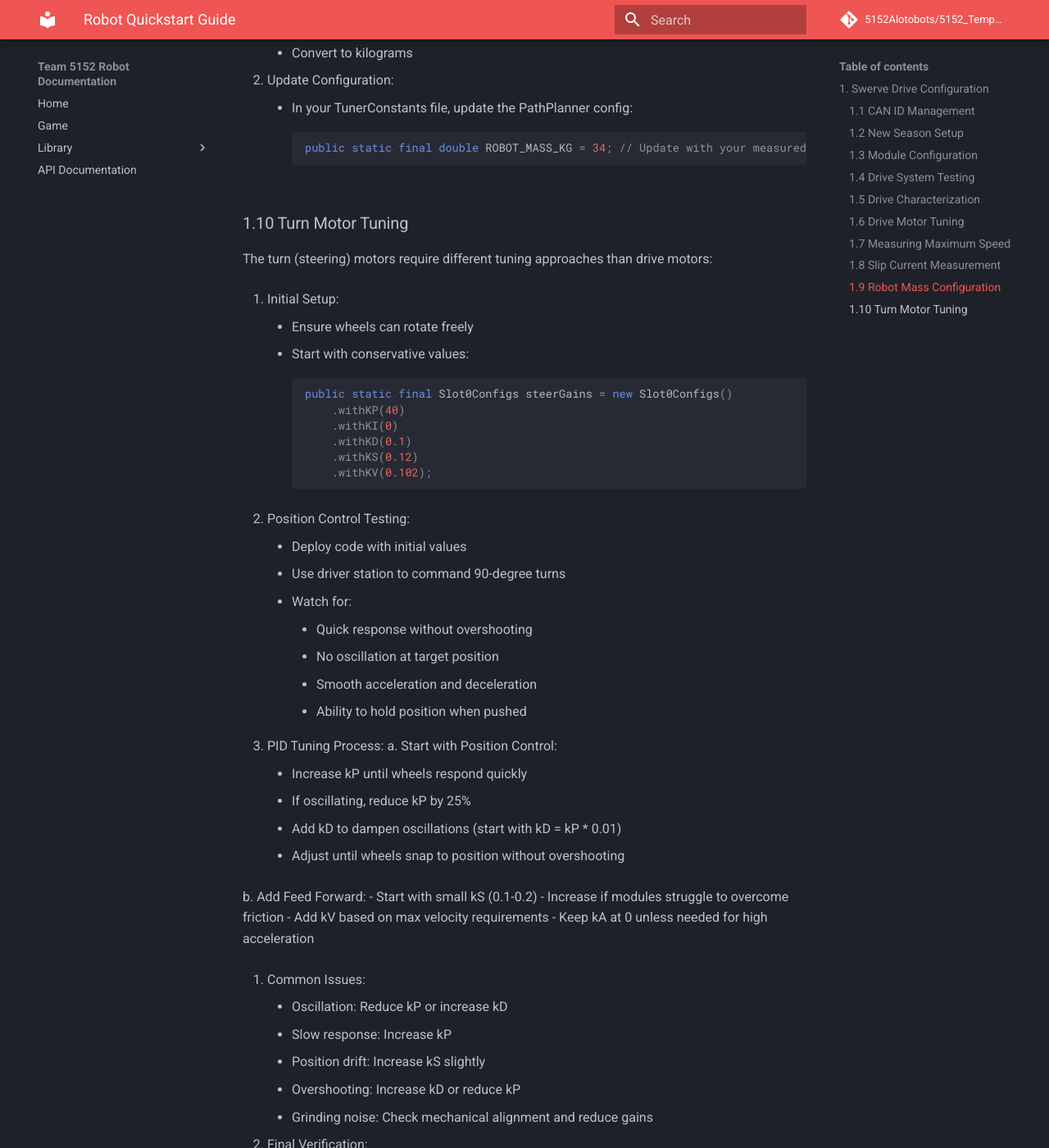
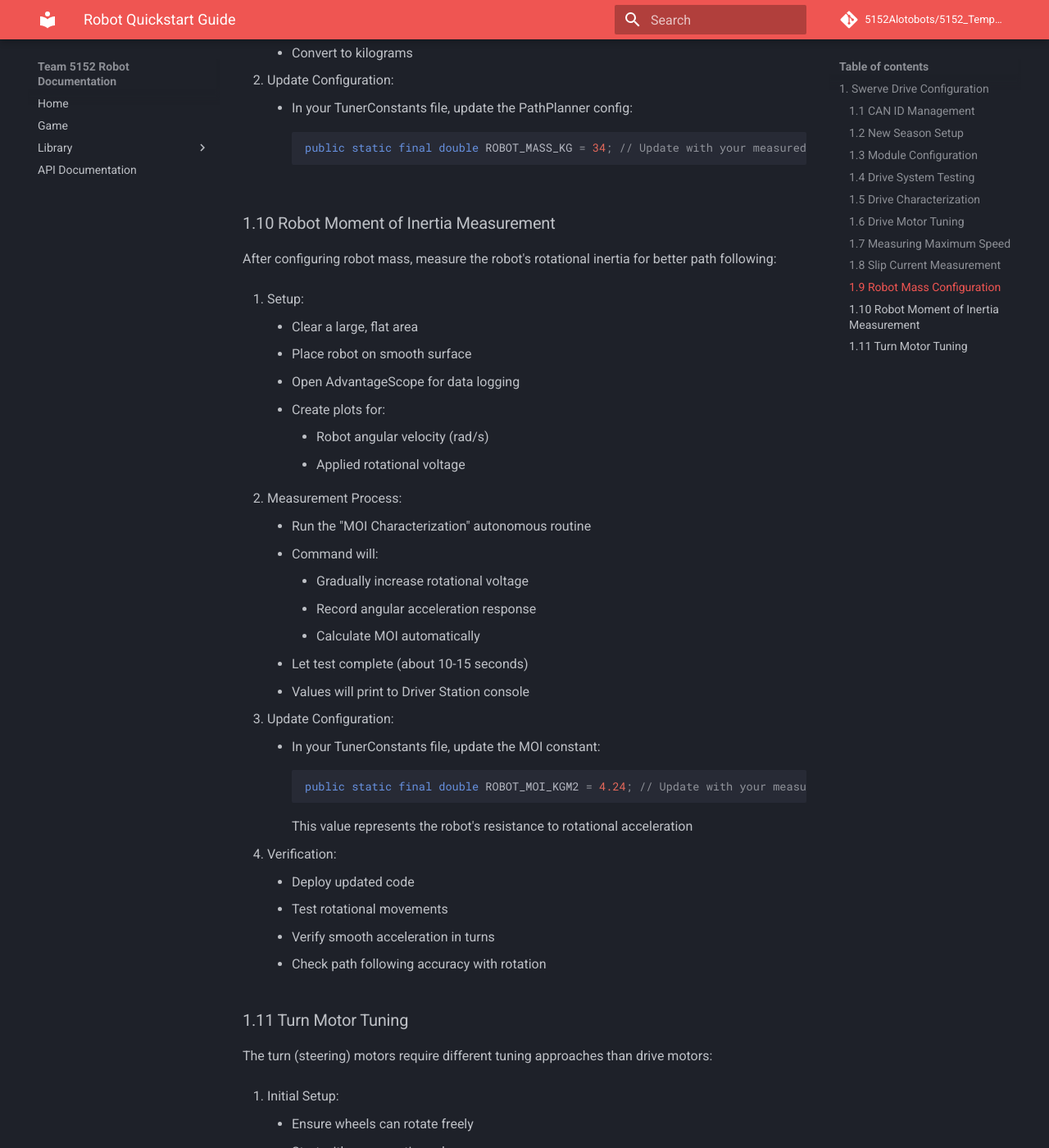
Before and after one commit to 5152Alotobots/5152_Template, an MkDocs documentation site: the page built from docs/mkdocs/docs/quickstart.md, in a window 1280 px wide and 1400 px high, scrolled down 9226 px. Shown: the whole window at 82% size. Built offline with MkDocs 1.6.1 and Material for MkDocs 9.7.7, drawn with Linux system fonts in a browser that asks for light colours; comment, search, counter and statistics services are not loaded.

Commit message:
docs: Add robot moment of inertia measurement guide to quickstart

````diff
--- a/docs/mkdocs/docs/quickstart.md
+++ b/docs/mkdocs/docs/quickstart.md
@@ -340,7 +340,40 @@ After setting up slip current limits, configure the robot's mass for PathPlanner
     public static final double ROBOT_MASS_KG = 34; // Update with your measured mass
     ```
 
-### 1.10 Turn Motor Tuning
+### 1.10 Robot Moment of Inertia Measurement
+After configuring robot mass, measure the robot's rotational inertia for better path following:
+
+1. Setup:
+    - Clear a large, flat area
+    - Place robot on smooth surface
+    - Open AdvantageScope for data logging
+    - Create plots for:
+        - Robot angular velocity (rad/s)
+        - Applied rotational voltage
+
+2. Measurement Process:
+    - Run the "MOI Characterization" autonomous routine
+    - Command will:
+        - Gradually increase rotational voltage
+        - Record angular acceleration response
+        - Calculate MOI automatically
+    - Let test complete (about 10-15 seconds)
+    - Values will print to Driver Station console
+
+3. Update Configuration:
+    - In your TunerConstants file, update the MOI constant:
+    ```java
+    public static final double ROBOT_MOI_KGM2 = 4.24; // Update with your measured value
+    ```
+    This value represents the robot's resistance to rotational acceleration
+
+4. Verification:
+    - Deploy updated code
+    - Test rotational movements
+    - Verify smooth acceleration in turns
+    - Check path following accuracy with rotation
+
+### 1.11 Turn Motor Tuning
 The turn (steering) motors require different tuning approaches than drive motors:
 
 1. Initial Setup:
````
